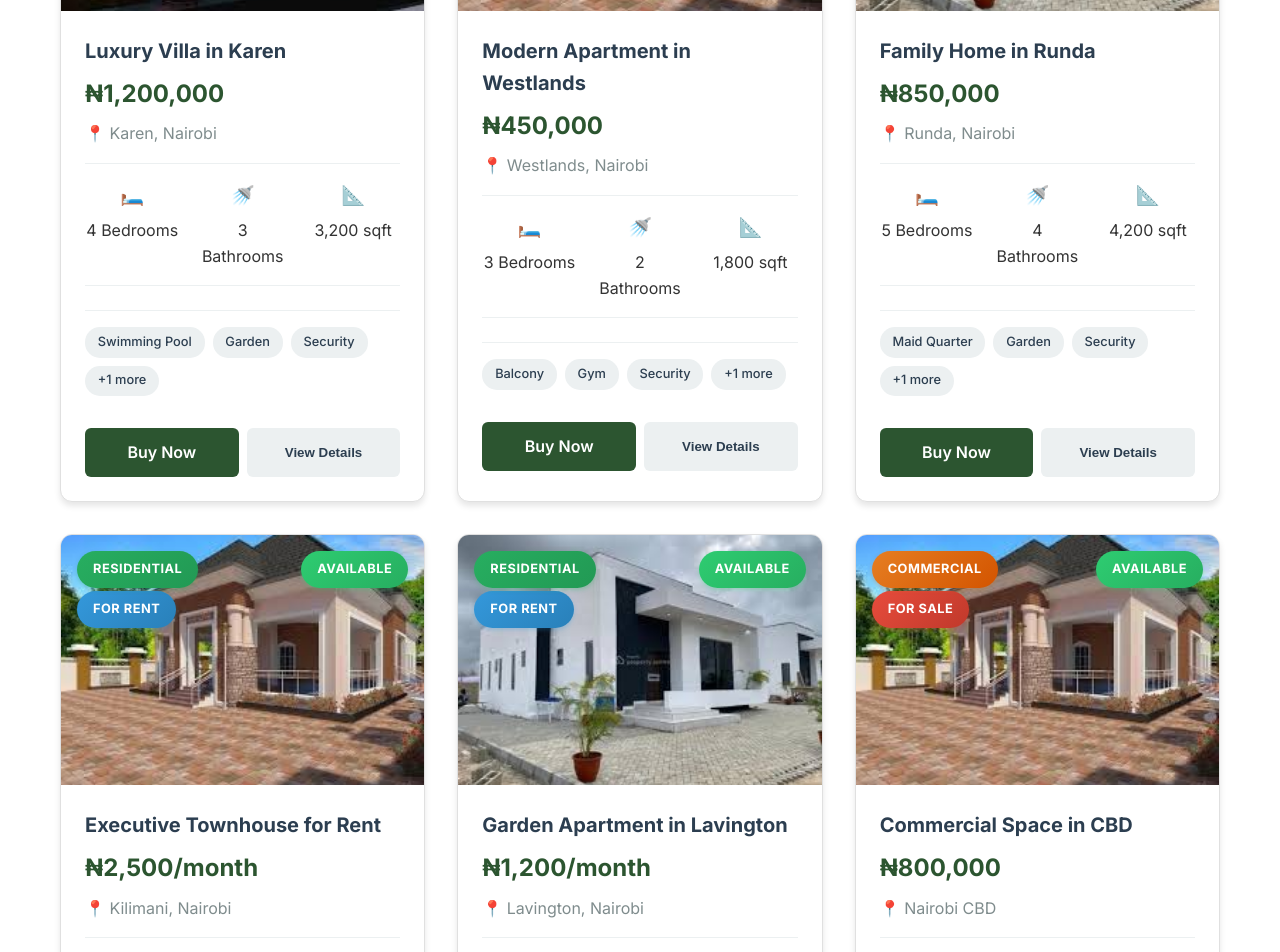
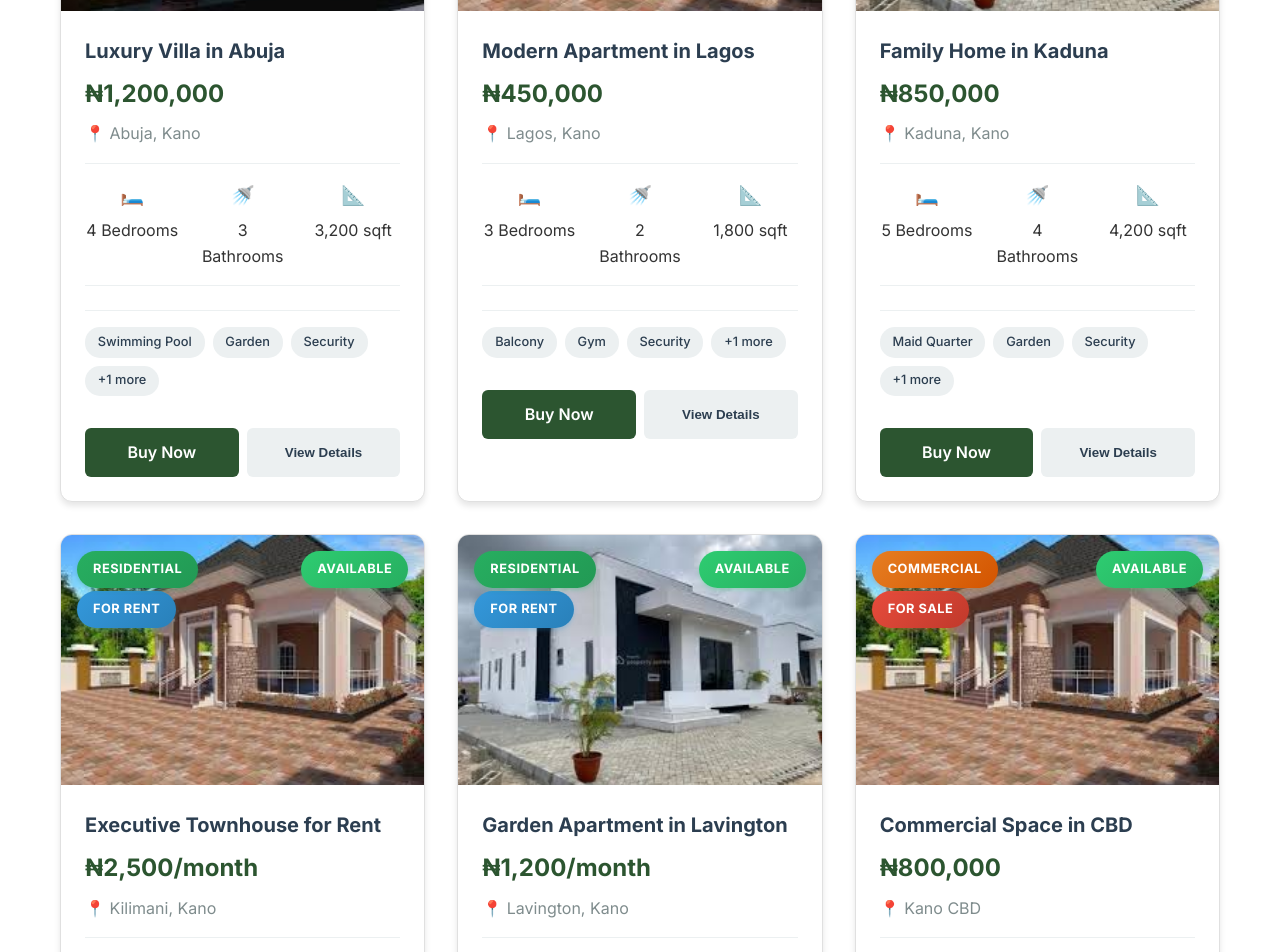
Before and after one commit to Socioo/merhava-properties, a Next.js app: page /properties in a window 1280 px wide. Shown: the part 1360-2312 px from the top of the page. Built offline with nearby package versions, Linux system fonts and the light colour scheme.

Commit message:
Another change

```diff
--- a/app/components/Footer.tsx
+++ b/app/components/Footer.tsx
@@ -1,4 +1,4 @@
-import Link from 'next/link';
+import Link from "next/link";
 
 export default function Footer() {
   return (
@@ -7,7 +7,10 @@ export default function Footer() {
         <div className="footer-content">
           <div className="footer-section">
             <h3>MERHAVA PROPERTIES</h3>
-            <p>Your trusted partner in premium real estate solutions and property development across Kenya.</p>
+            <p>
+              Your trusted partner in premium real estate solutions and property
+              development across Nigeria.
+            </p>
           </div>
 
           <div className="footer-section">
@@ -20,7 +23,7 @@ export default function Footer() {
 
           <div className="footer-section">
             <h4>Contact Info</h4>
-            <p>📍 Nairobi, Kenya</p>
+            <p>📍 Kano, Nigeria</p>
             <p>📞 +254 700 000 000</p>
             <p>✉️ info@merhavaproperties.com</p>
           </div>
@@ -35,7 +38,9 @@ export default function Footer() {
         </div>
 
         <div className="footer-bottom">
-          <p>&copy; 2024 MERHAVA PROPERTIES & DEVELOPMENT. All rights reserved.</p>
+          <p>
+            &copy; 2024 MERHAVA PROPERTIES & DEVELOPMENT. All rights reserved.
+          </p>
         </div>
       </div>
     </footer>
--- a/app/globals.css
+++ b/app/globals.css
@@ -68,7 +68,6 @@ body {
   padding: 0.5rem;
   z-index: 1001;
 }
-
 
 /* Hero Sections */
 .hero-section {
@@ -1295,6 +1294,7 @@ body {
 }
 
 .footer-bottom {
+  font-size: 11px;
   border-top: 1px solid #34495e;
   padding-top: 1rem;
   text-align: center;
--- a/app/layout.tsx
+++ b/app/layout.tsx
@@ -1,24 +1,23 @@
-import type { Metadata } from 'next'
-import { Inter } from 'next/font/google'
-import './globals.css'
+import type { Metadata } from "next";
+import { Inter } from "next/font/google";
+import "./globals.css";
 
-const inter = Inter({ subsets: ['latin'] })
+const inter = Inter({ subsets: ["latin"] });
 
 export const metadata: Metadata = {
-  title: 'MERHAVA PROPERTIES & DEVELOPMENT - Premium Real Estate',
-  description: 'Your trusted partner in premium real estate solutions, property development, and land sales across Kenya.',
-}
+  title: "MERHAVA PROPERTIES & DEVELOPMENT - Premium Real Estate",
+  description:
+    "Your trusted partner in premium real estate solutions, property development, and land sales across Nigeria.",
+};
 
 export default function RootLayout({
   children,
 }: {
-  children: React.ReactNode
+  children: React.ReactNode;
 }) {
   return (
     <html lang="en">
-      <body className={inter.className}>
-        {children}
-      </body>
+      <body className={inter.className}>{children}</body>
     </html>
-  )
+  );
 }
--- a/app/properties/page.tsx
+++ b/app/properties/page.tsx
@@ -11,9 +11,9 @@ const allProperties: Property[] = [
   // Residential Properties - Sale
   {
     id: 1,
-    title: "Luxury Villa in Karen",
+    title: "Luxury Villa in Abuja",
     price: "₦1,200,000",
-    location: "Karen, Nairobi",
+    location: "Abuja, Kano",
     bedrooms: 4,
     bathrooms: 3,
     sqft: 3200,
@@ -25,9 +25,9 @@ const allProperties: Property[] = [
   },
   {
     id: 2,
-    title: "Modern Apartment in Westlands",
+    title: "Modern Apartment in Lagos",
     price: "₦450,000",
-    location: "Westlands, Nairobi",
+    location: "Lagos, Kano",
     bedrooms: 3,
     bathrooms: 2,
     sqft: 1800,
@@ -39,9 +39,9 @@ const allProperties: Property[] = [
   },
   {
     id: 3,
-    title: "Family Home in Runda",
+    title: "Family Home in Kaduna",
     price: "₦850,000",
-    location: "Runda, Nairobi",
+    location: "Kaduna, Kano",
     bedrooms: 5,
     bathrooms: 4,
     sqft: 4200,
@@ -57,7 +57,7 @@ const allProperties: Property[] = [
     id: 4,
     title: "Executive Townhouse for Rent",
     price: "₦2,500/month",
-    location: "Kilimani, Nairobi",
+    location: "Kilimani, Kano",
     bedrooms: 3,
     bathrooms: 2.5,
     sqft: 2200,
@@ -71,7 +71,7 @@ const allProperties: Property[] = [
     id: 5,
     title: "Garden Apartment in Lavington",
     price: "₦1,200/month",
-    location: "Lavington, Nairobi",
+    location: "Lavington, Kano",
     bedrooms: 2,
     bathrooms: 2,
     sqft: 1500,
@@ -87,7 +87,7 @@ const allProperties: Property[] = [
     id: 6,
     title: "Commercial Space in CBD",
     price: "₦800,000",
-    location: "Nairobi CBD",
+    location: "Kano CBD",
     sqft: 5000,
     image: "/images/properties/house-1.jpg",
     type: "sale",
@@ -97,9 +97,9 @@ const allProperties: Property[] = [
   },
   {
     id: 7,
-    title: "Office Space in Westlands",
+    title: "Office Space in Lagos",
     price: "₦4,500/month",
-    location: "Westlands, Nairobi",
+    location: "Lagos, Kano",
     sqft: 3000,
     image: "/images/properties/house-3.jpg",
     type: "rent",
@@ -112,9 +112,9 @@ const allProperties: Property[] = [
   // Residential Land
   {
     id: 8,
-    title: "Prime 1-Acre Plot in Kitengela",
+    title: "Prime 1-Acre Plot in Kano",
     price: "₦150,000",
-    location: "Kitengela, Kajiado",
+    location: "Kano, Kajiado",
     sqft: 43560,
     image: "/images/properties/land-1.jpg",
     type: "sale",
@@ -131,9 +131,9 @@ const allProperties: Property[] = [
   },
   {
     id: 9,
-    title: "Suburban Plot in Runda",
+    title: "Suburban Plot in Kaduna",
     price: "₦250,000",
-    location: "Runda, Nairobi",
+    location: "Kaduna, Kano",
     sqft: 10000,
     image: "/images/properties/land-2.jpg",
     type: "sale",
@@ -171,9 +171,9 @@ const allProperties: Property[] = [
   // Commercial Land
   {
     id: 11,
-    title: "Commercial Plot in Thika",
+    title: "Commercial Plot in Kano",
     price: "₦300,000",
-    location: "Thika, Kiambu",
+    location: "Kano, Kiambu",
     sqft: 10000,
     image: "/images/properties/land-2.jpg",
     type: "sale",
```
Also changed, not shown: app/components/ContactForm.tsx (+39 -19 lines), app/contact/page.tsx (+7 -7 lines), app/page.tsx (+11 -11 lines).
